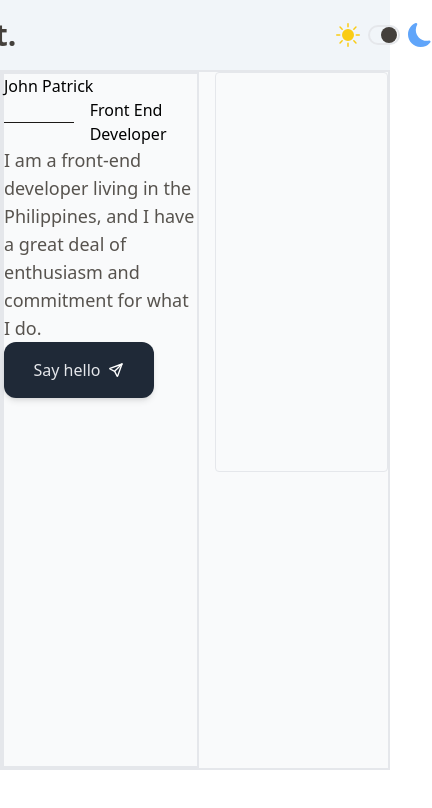
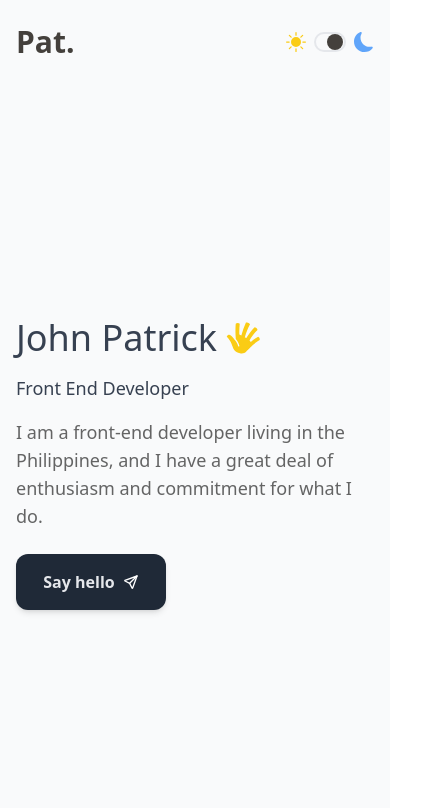
Before and after one commit to patjohntrick/portfolio-v3, a Next.js app: page / in a window 390 px wide. Shown: the top 808 px of the page, 432 px wide, since content can reach past the window. Built offline with nearby package versions, Linux system fonts and the light colour scheme.

Commit message:
develop: add more / mobile first

```diff
--- a/components/StyledButton.tsx
+++ b/components/StyledButton.tsx
@@ -15,7 +15,7 @@ export const StyledButton = ({ buttonIcon, buttonText }: StyledButtonProps) => {
           : undefined
       }`}
     >
-      <p className="text-center text-gray-200">{buttonText}</p>
+      <p className="text-center text-gray-200 font-semibold ">{buttonText}</p>
       {buttonIcon !== undefined ? buttonIcon : undefined}
     </div>
   );
--- a/components/StyledNavigation.tsx
+++ b/components/StyledNavigation.tsx
@@ -10,7 +10,7 @@ export const StyledNavigation = ({
   toggleAction,
 }: StyledNavigationProps) => {
   return (
-    <nav className=" h-[70px] bg-slate-100 flex justify-center gap-80 items-center">
+    <nav className=" h-[10vh] flex justify-between items-center px-4">
       <div>
         <p className="text-3xl text-stone-700 font-semibold">Pat.</p>
       </div>
@@ -18,8 +18,7 @@ export const StyledNavigation = ({
         className=" flex justify-center gap-2 items-center"
         onClick={toggleAction}
       >
-        <BsFillSunFill className=" text-yellow-400 text-2xl" />
-
+        <BsFillSunFill className=" text-yellow-400 text-xl" />
         <div className="border-2 rounded-full cursor-pointer w-[32px] h-5 relative">
           <div
             className={` bg-stone-700 rounded-full w-4 h-4 absolute ease-in duration-200 top-[50%] translate-y-[-50%] ${
@@ -27,9 +26,7 @@ export const StyledNavigation = ({
             }`}
           ></div>
         </div>
-        <p>
-          <BsFillMoonFill className=" text-blue-400 text-2xl" />
-        </p>
+        <BsFillMoonFill className=" text-blue-400 text-xl" />
       </div>
     </nav>
   );
--- a/components/StyledParagraph.tsx
+++ b/components/StyledParagraph.tsx
@@ -1,7 +1,8 @@
 type StyledParagraphProps = {
   text: string;
+  className?: string;
 };
 
-export const StyledParagraph = ({ text }: StyledParagraphProps) => {
-  return <p className=" text-stone-600 text-lg">{text}</p>;
+export const StyledParagraph = ({ text, className }: StyledParagraphProps) => {
+  return <p className={` text-black/60 text-lg ${className}`}>{text}</p>;
 };
--- a/components/StyledSection.tsx
+++ b/components/StyledSection.tsx
@@ -4,7 +4,5 @@ type StyledSectionProps = {
 };
 
 export const StyledSection = ({ children, className }: StyledSectionProps) => {
-  return (
-    <div className={` max-w-[1200px] m-auto ${className}`}>{children}</div>
-  );
+  return <div className={` max-w-[800px] m-auto ${className}`}>{children}</div>;
 };
--- /dev/null
+++ b/components/StyledSubTitle.tsx
@@ -0,0 +1,8 @@
+type StyledSubTitleProps = {
+  text: string;
+  className?: string;
+};
+
+export const StyledSubTitle = ({ text, className }: StyledSubTitleProps) => {
+  return <p className={`text-lg text-gray-700 ${className}`}>{text}</p>;
+};
--- /dev/null
+++ b/components/StyledTitle.tsx
@@ -0,0 +1,8 @@
+type StyledTitleProps = {
+  text: string;
+  className?: string;
+};
+
+export const StyledTitle = ({ text, className }: StyledTitleProps) => {
+  return <p className={`text-2xl text-gray-700 ${className}`}>{text}</p>;
+};
--- a/components/index.ts
+++ b/components/index.ts
@@ -1,2 +1,7 @@
 export { StyledButton } from "./StyledButton";
 export { StyledNavigation } from "./StyledNavigation";
+export { StyledHeader } from "./StyledHeader";
+export { StyledParagraph } from "./StyledParagraph";
+export { StyledSection } from "./StyledSection";
+export { StyledTitle } from "./StyledTitle";
+export { StyledSubTitle } from "./StyledSubTitle";
--- a/content/BannerSection.tsx
+++ b/content/BannerSection.tsx
@@ -1,24 +1,37 @@
-import { StyledButton } from "../components";
+import { StyledButton, StyledSubTitle, StyledTitle } from "../components";
 import { StyledParagraph } from "../components/StyledParagraph";
 import { StyledSection } from "../components/StyledSection";
 import { Strings } from "../constant/Strings";
 import { TbSend } from "react-icons/tb";
+import { GiHand } from "react-icons/gi";
+import { BsArrowDownShort } from "react-icons/bs";
 
 const { NAME, JOB, BANNER_DESCRIPTION } = Strings;
 
 export const BannerSection = () => {
   return (
-    <StyledSection className="flex justify-center border-2 gap-4 h-[700px]">
-      <div className="w-[400px] border-2">
-        <p>{NAME}</p>
-        <div className="flex gap-4 justify-start items-center">
-          <div className="bg-stone-900 h-[1px] w-[100px]"></div>
-          <p>{JOB}</p>
+    <div className="relative h-[90vh]">
+      <StyledSection className=" absolute top-[50%] translate-y-[-50%] p-4">
+        <div>
+          <div>
+            <div className="flex justify-start items-center gap-2">
+              <StyledTitle text={NAME} className="text-4xl font-medium" />
+              <GiHand className="text-yellow-400 text-4xl" />
+            </div>
+            <div className=" flex justify-start gap-4 items-center">
+              <div className="bg-stone-400 h-[1px] w-[70px] hidden md:block"></div>
+              <StyledSubTitle text={JOB} className="my-4 text-lg" />
+            </div>
+            <StyledParagraph text={BANNER_DESCRIPTION} className="mb-6" />
+          </div>
+          <StyledButton buttonText="Say hello" buttonIcon={<TbSend />} />
         </div>
-        <StyledParagraph text={BANNER_DESCRIPTION} />
-        <StyledButton buttonText="Say hello" buttonIcon={<TbSend />} />
-      </div>
-      <div className="border-[1px] h-[400px] w-[400px] rounded"></div>
-    </StyledSection>
+        <div className=" hidden border-[1px] h-[280px] w-[280px] rounded bg-white md:block"></div>
+      </StyledSection>
+      {/* <StyledSection className="flex justify-start gap-2 items-center absolute top-[90%] left-[30%] translate-x-[-30%]">
+        <StyledSubTitle text="Scroll down" />
+        <BsArrowDownShort className="text-lg animate-bounce" />
+      </StyledSection> */}
+    </div>
   );
 };
```
